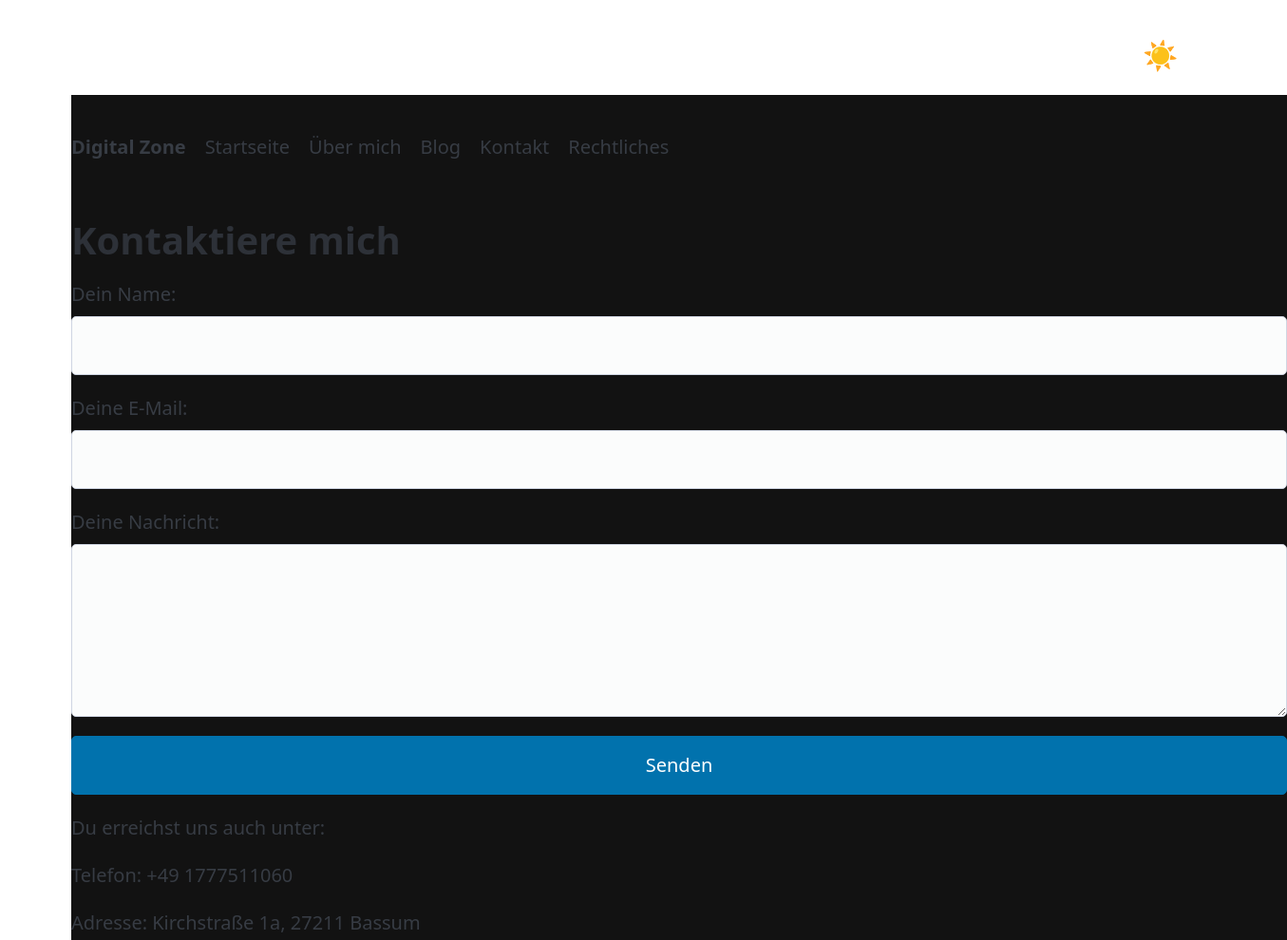
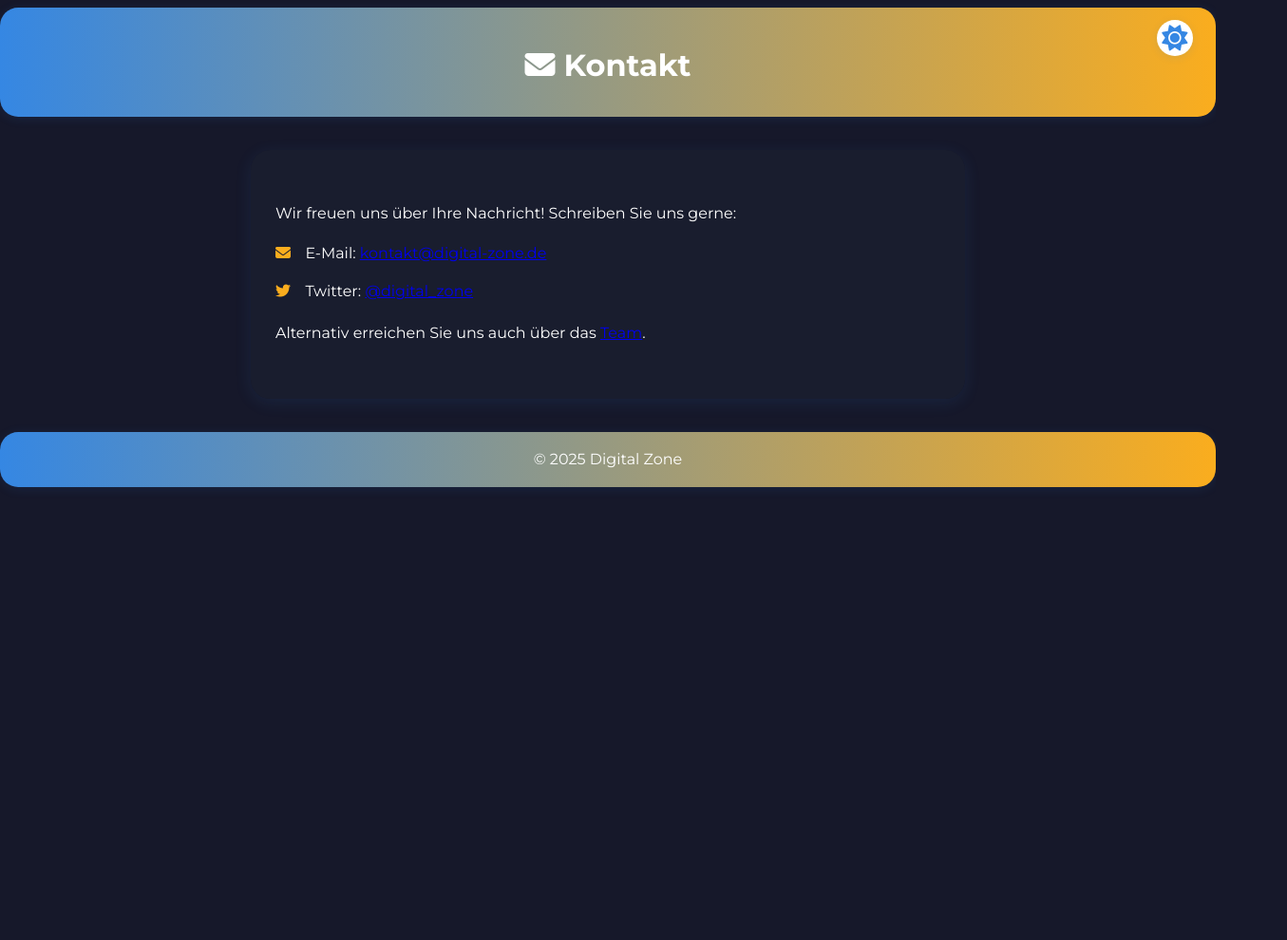
Before and after one commit to DBraun98/Digital-Zone, a plain HTML site: page kontakt.html in a window 1280 px wide. Shown: the top 990 px of the page at 95% size, 1355 px wide, since content can reach past the window. After the commit the page ends 808 px from the top, so only its background shows below. Drawn offline with nearby package versions, Linux system fonts and the light colour scheme.

Commit message:
Refactor kontakt.html for improved structure and styling

```diff
--- a/kontakt.html
+++ b/kontakt.html
@@ -1,104 +1,57 @@
 <!DOCTYPE html>
-<html lang="en">
+<html lang="de">
 <head>
     <meta charset="UTF-8">
+    <title>Kontakt | Digital Zone</title>
     <meta name="viewport" content="width=device-width, initial-scale=1.0">
-    <title>Digital Zone</title>
-    <link rel="stylesheet" href="https://cdn.jsdelivr.net/npm/@picocss/pico@2/css/pico.min.css">
+    <link href="https://fonts.googleapis.com/css?family=Montserrat:700,400&display=swap" rel="stylesheet">
+    <link rel="stylesheet" href="https://cdnjs.cloudflare.com/ajax/libs/font-awesome/6.4.2/css/all.min.css"/>
     <style>
-        body {
-            margin-left: 75px;
-            margin-right: 75px;
-            margin-top: 100px;
-            margin-bottom: 100px;
-            transition: background-color 0.3s, color 0.3s;
-         }
-        body.light {
-            background-color: #ffffff;
-            color: #000000;
-        }
-        body.dark {
-            background-color: #121212;
-            color: #ffffff;
-        }
-        a {
-            text-decoration: underline;
-            color: inherit;
-            transition: color 0.3s;
-        }
-        a:hover {
-            color: #007bff;
-        }
-        .theme-toggle {
-            position: absolute;
-            top: 1rem;
-            right: 1rem;
-            background: none;
-            border: none;
-            font-size: 1.5rem;
-            cursor: pointer;
-        }
-        article, section {
-            transition: background-color 0.3s, color 0.3s;
-        }
-        body.light article, body.light section {
-            background-color: #f9f9f9;
-            color: #000000;
-        }
-        body.dark article, body.dark section {
-            background-color: #1e1e1e;
-            color: #ffffff;
-        }
+    :root { --primary-color: #3587e3; --accent-color: #faad1e; --dark-bg: #16182a; --dark-fg: #eef0f3; --light-bg: #f3f5fd; --light-fg: #181a26; --card-radius: 1.3rem;}
+    body { min-height:100vh; margin:0; background:var(--dark-bg); color:var(--dark-fg); font-family:'Montserrat',Arial,sans-serif; transition:background 0.5s, color 0.5s;}
+    body.light{background:var(--light-bg);color:var(--light-fg);}
+    header, footer {background: linear-gradient(90deg, var(--primary-color) 0%, var(--accent-color) 100%);
+        color:#fff; border-radius:1.2rem; box-shadow:0 2px 12px rgba(53,135,227,0.12); margin:0.5rem 0; padding:1.2rem 0.5rem; text-align:center;}
+    .theme-toggle { background:#fff; color:var(--primary-color); border:none; border-radius:50%; font-size:1.7rem; width:2.4rem; height:2.4rem; cursor:pointer; transition:background 0.3s, color 0.3s; box-shadow:0 2px 8px rgba(53,135,227,0.13);
+    position: absolute; right: 1.5rem; top: 1.3rem; display: flex; align-items: center; justify-content: center;}
+    main { max-width: 700px; margin:2.2rem auto; background:rgba(26,30,46,0.96); color:#fff; border-radius:var(--card-radius); box-shadow:0 4px 18px rgba(53,135,227,0.11); padding:2.3rem 1.6rem;}
+    body.light main{background:#fff;color:var(--light-fg);}
+    h1{margin-bottom:1rem;}
+    p{margin-bottom:1.2rem; line-height:1.7;}
+    .contact-list{list-style:none;padding:0;margin:0;}
+    .contact-list li{margin-bottom:1.3rem;}
+    .contact-list i{margin-right:0.7rem;color:var(--accent-color);}
     </style>
 </head>
 <body class="dark">
 <header>
-        <nav>
-            <ul>
-                <li><strong>Digital Zone</strong></li>
-                <li><a href="index.html">Startseite</a></li>
-                <li><a href="über mich.html">Über mich</a></li>
-                <li><a href="Blog-Startseite.html">Blog</a></li>
-                <li><a href="kontakt.html">Kontakt</a></li>
-                <li><a href="rechtliches.html">Rechtliches</a></li>
-            </ul>
-        </nav>
-        <button class="theme-toggle" aria-label="Toggle theme" onclick="toggleTheme()">☀️</button>
+    <h1><i class="fas fa-envelope"></i> Kontakt</h1>
+    <button class="theme-toggle" aria-label="Motiv wechseln (Hell/Dunkel)" title="Motiv wechseln" onclick="toggleTheme()"><i class="fas fa-sun"></i></button>
 </header>
 <main>
-    <body>
-        <h1>Kontaktiere mich</h1>
-        <form action="https://formspree.io/f/xlddykdz" method="post">
-            <label for="name">Dein Name:</label>
-            <input type="text" id="name" name="name" required>
-
-            <label for="email">Deine E-Mail:</label>
-            <input type="email" id="email" name="email" required>
-
-            <label for="message">Deine Nachricht:</label>
-            <textarea id="message" name="message" rows="5" required></textarea>
-
-            <button type="submit">Senden</button>
-        </form>
-
-        <p>Du erreichst uns auch unter:</p>
-        <p>Telefon: +49 1777511060</p>
-        <p>Adresse: Kirchstraße 1a, 27211 Bassum</p>
-    </body>
+    <p>Wir freuen uns über Ihre Nachricht! Schreiben Sie uns gerne:</p>
+    <ul class="contact-list">
+        <li><i class="fas fa-envelope"></i> E-Mail: <a href="mailto:kontakt@digital-zone.de">kontakt@digital-zone.de</a></li>
+        <li><i class="fab fa-twitter"></i> Twitter: <a href="https://twitter.com/digital_zone" target="_blank">@digital_zone</a></li>
+    </ul>
+    <p>Alternativ erreichen Sie uns auch über das <a href="ueber.html">Team</a>.</p>
 </main>
-
 <footer>
-        <p>&copy; 2025 Digital Zone. All rights reserved.</p>
+    &copy; 2025 Digital Zone
 </footer>
-
 <script>
+    const themeToggleBtn = document.querySelector('.theme-toggle');
+    function setTheme(isLight) {
+        document.body.classList.toggle('light', isLight);
+        document.body.classList.toggle('dark', !isLight);
+        themeToggleBtn.innerHTML = isLight?'<i class="fas fa-moon"></i>':'<i class="fas fa-sun"></i>';
+    }
     function toggleTheme() {
-            const body = document.body;
-            const isLight = body.classList.contains('light');
-            body.classList.toggle('light', !isLight);
-            body.classList.toggle('dark', isLight);
-            document.querySelector('.theme-toggle').textContent = isLight ? '🌙' : '☀️';
+        const isLight = document.body.classList.contains('light');
+        setTheme(!isLight);
+        localStorage.setItem('theme', !isLight ? 'light' : 'dark');
     }
+    (() => { let theme = localStorage.getItem('theme'); setTheme(theme === 'light'); })();
 </script>
 </body>
 </html>
```
Lines whose indentation alone changed are shown as unchanged.
